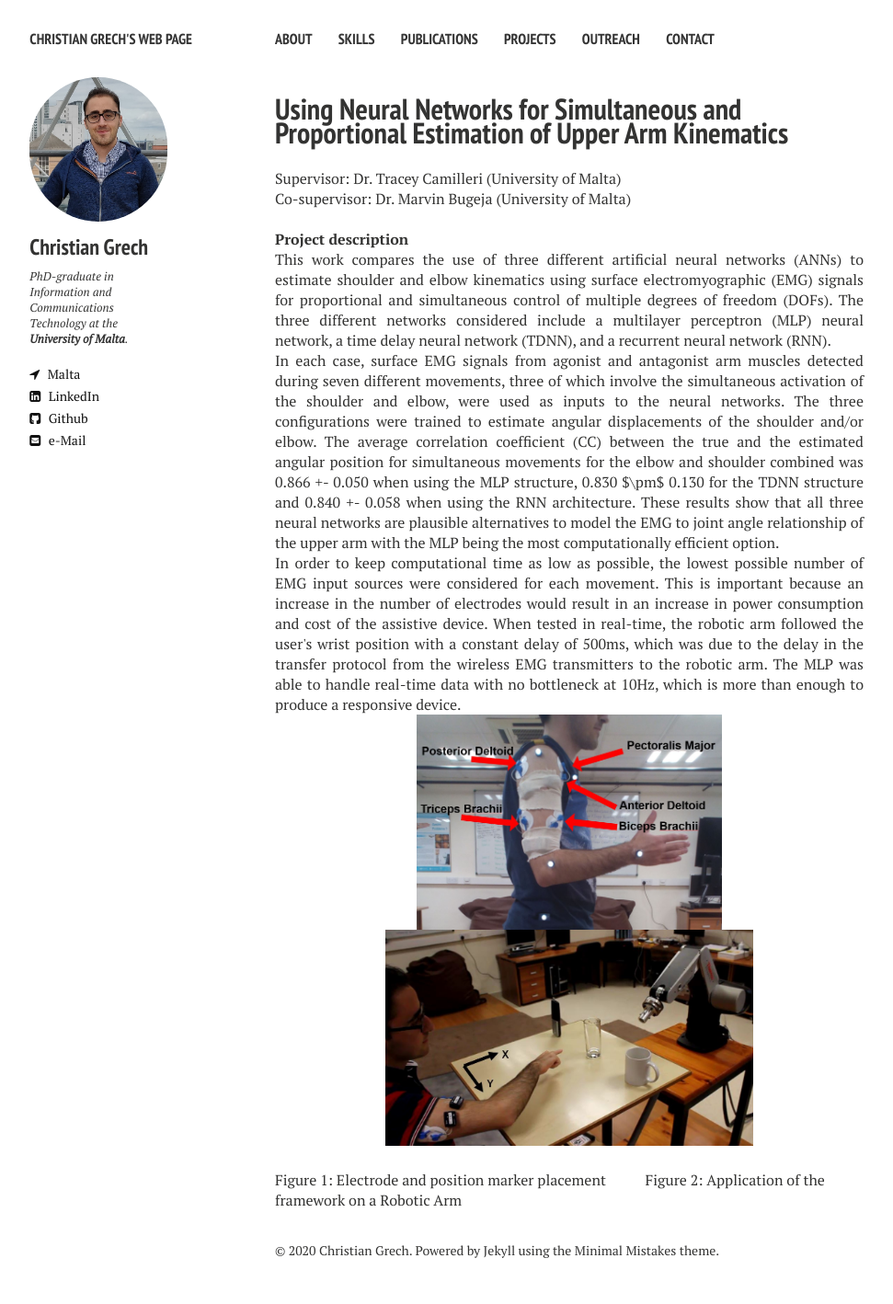
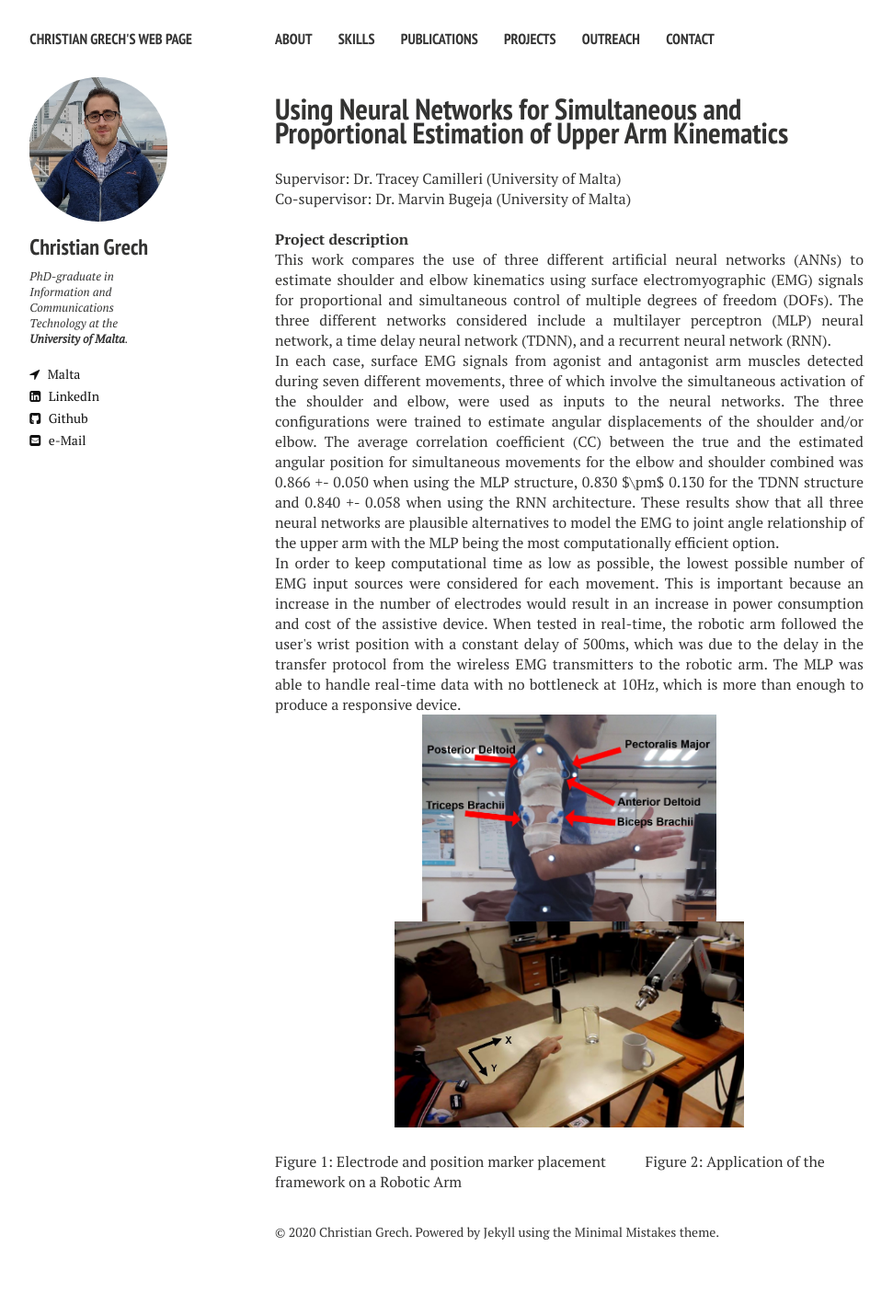
Before and after one commit to cgre23/cgre23.github.io, a Jekyll site: the page built from emg.md, in a window 1280 px wide. Shown: the whole page at 92% size, without its empty margins (21-992 px from the left). Built offline with Jekyll 4.4.1, drawn with Linux system fonts in a browser that asks for light colours; nearby versions of some CDN libraries.

Commit message:
Update emg.md

```diff
--- a/emg.md
+++ b/emg.md
@@ -18,7 +18,7 @@ Co-supervisor: Dr. Marvin Bugeja (University of Malta)
 <p align="justify"> In order to keep computational time as low as possible, the lowest possible number of EMG input sources were considered for each movement. This is important because an increase in the number of electrodes would result in an increase in power consumption and cost of the assistive device. When tested in real-time, the robotic arm followed the user's wrist position with a constant delay of 500ms, which was due to the delay in the transfer protocol from the wireless EMG transmitters to the robotic arm. The MLP was able to handle real-time data with no bottleneck at 10Hz, which is more than enough to produce a responsive device. <br>
 
 <p align="center">
-  <img src="https://github.com/cgre23/cgre23.github.io/blob/master/images/Muscles2.JPG?raw=true" width="332" title="Electrode placement">
-  <img src="https://github.com/cgre23/cgre23.github.io/blob/master/images/Application.JPG?raw=true" width="400" alt="Robotic Arm Application">
+  <img src="https://github.com/cgre23/cgre23.github.io/blob/master/images/Muscles2.JPG?raw=true" width="320" title="Electrode placement">
+  <img src="https://github.com/cgre23/cgre23.github.io/blob/master/images/Application.JPG?raw=true" width="380" alt="Robotic Arm Application">
 </p>
 Figure 1: Electrode and position marker placement  &nbsp;&nbsp;&nbsp;&nbsp;&nbsp;&nbsp;&nbsp;&nbsp;&nbsp;   Figure 2: Application of the framework on a Robotic Arm
```
